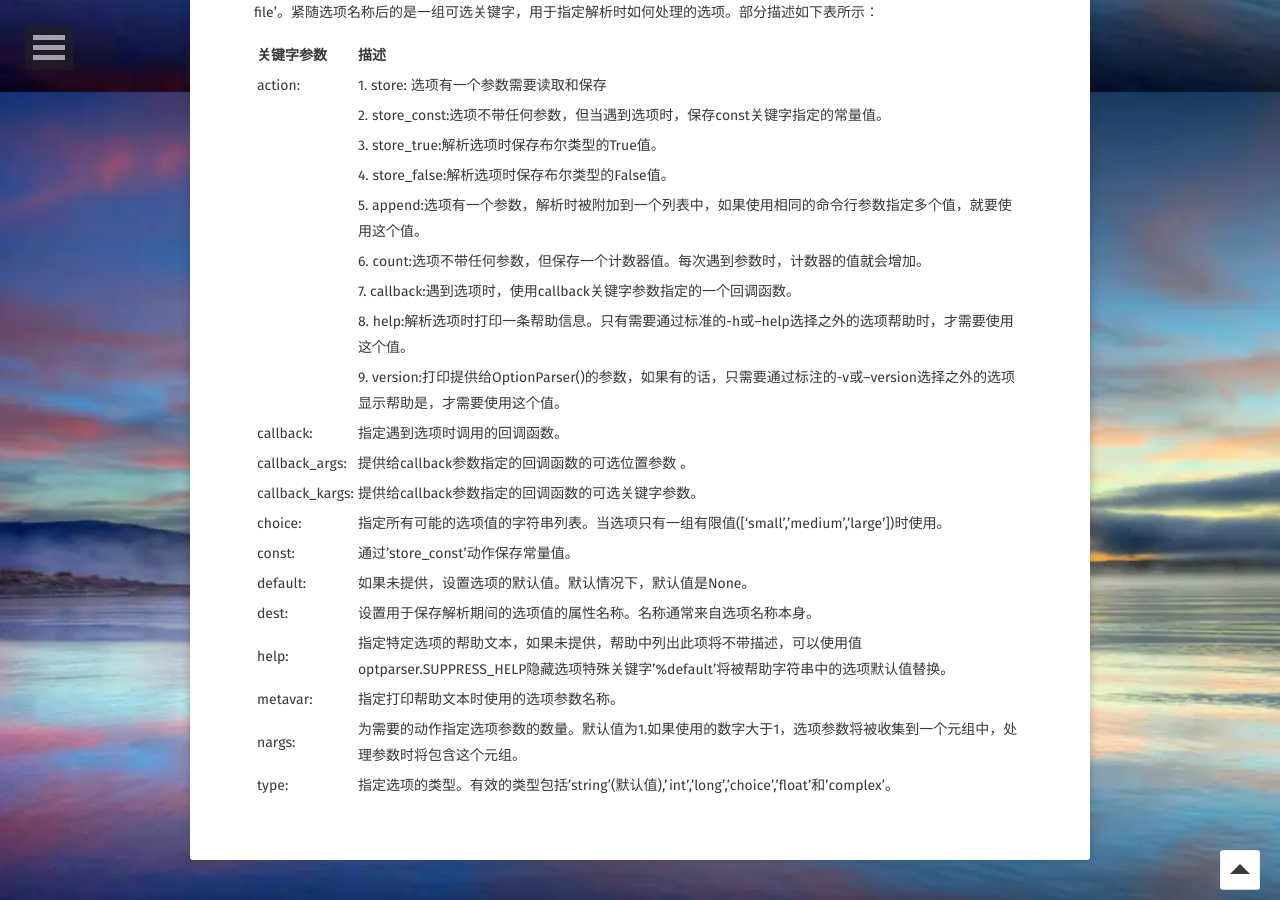
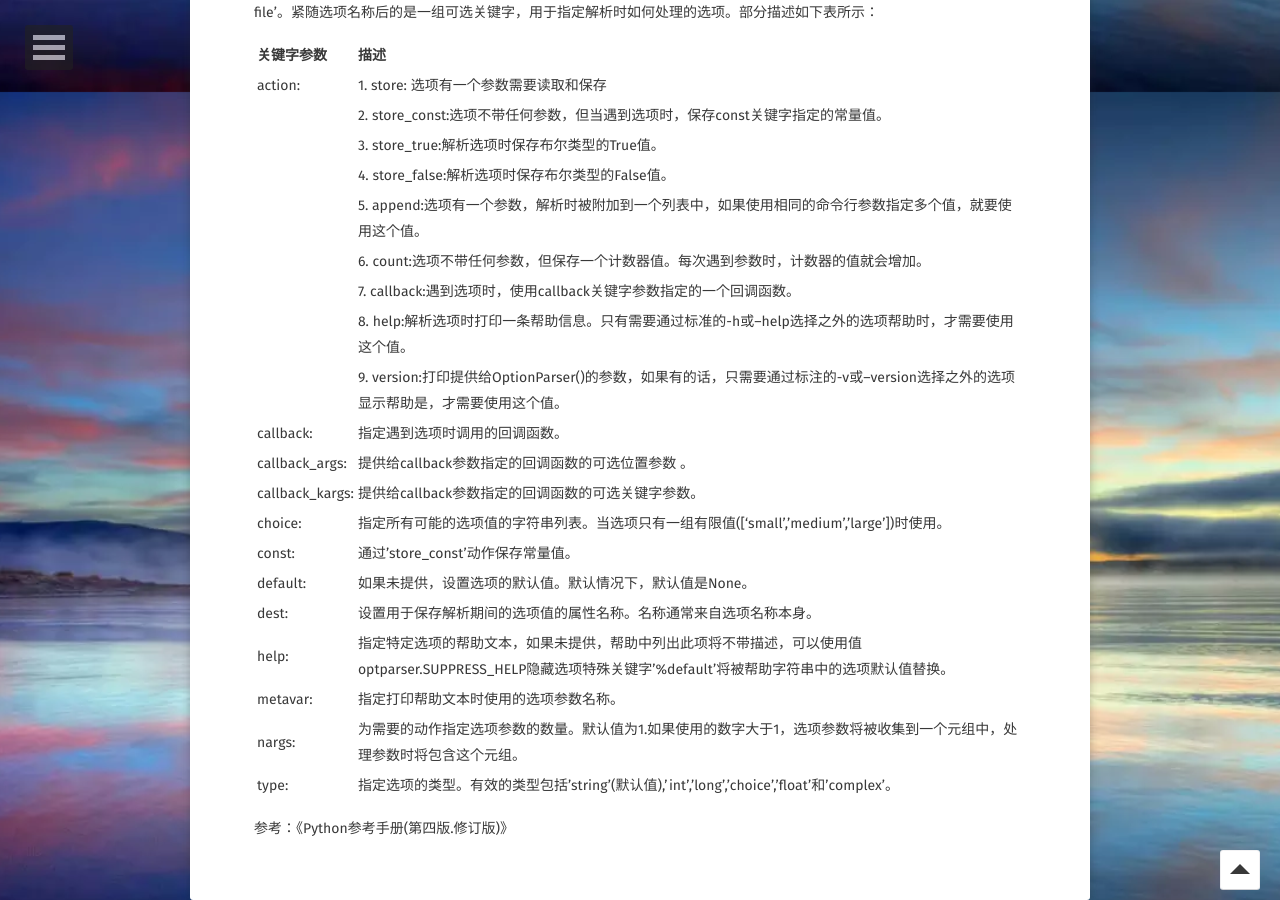
Before and after one commit to xmxxiong/xmxxiong.github.io, a Jekyll site: the page built from _posts/2018-04-19-parser-python-post.md, in a window 1280 px wide and 900 px high, scrolled down 808 px. Built offline with Jekyll 4.4.1, drawn with Linux system fonts in a browser that asks for light colours; some web fonts are replaced; comment, search, counter and statistics services are not loaded.

Commit message:
add python parser3
add 参考

```diff
--- a/_posts/2018-04-19-parser-python-post.md
+++ b/_posts/2018-04-19-parser-python-post.md
@@ -43,3 +43,5 @@ p = p.add_option(name1,...,nameN [, **parms])
 |nargs:          |  为需要的动作指定选项参数的数量。默认值为1.如果使用的数字大于1，选项参数将被收集到一个元组中，处理参数时将包含这个元组。            |
 |type:           |  指定选项的类型。有效的类型包括'string'(默认值),'int','long','choice','float'和'complex'。                                   |
 |----
+
+参考：《Python参考手册(第四版.修订版)》
```
